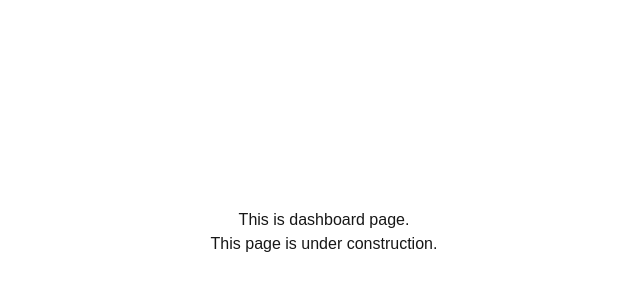
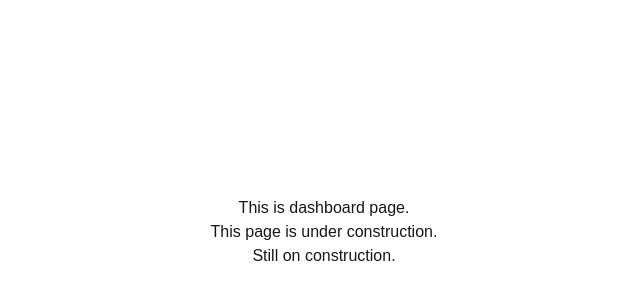
Before and after one commit to reuelrai/library-of-unsent-letters, a Next.js app: page /Dashboard in a window 1280 px wide. Shown: the part 168-468 px from the top of the page, without its empty margins (316-956 px from the left). Built offline with nearby package versions, Linux system fonts and the light colour scheme.

Commit message:
minor changes

```diff
--- a/src/app/Dashboard/page.tsx
+++ b/src/app/Dashboard/page.tsx
@@ -5,6 +5,7 @@ export default function Dashboard() {
                 <h1>This is dashboard page.</h1>
 
                 <h3>This page is under construction.</h3>
+                <h1>Still on construction.</h1>
             </div>
         </>
     );
```
